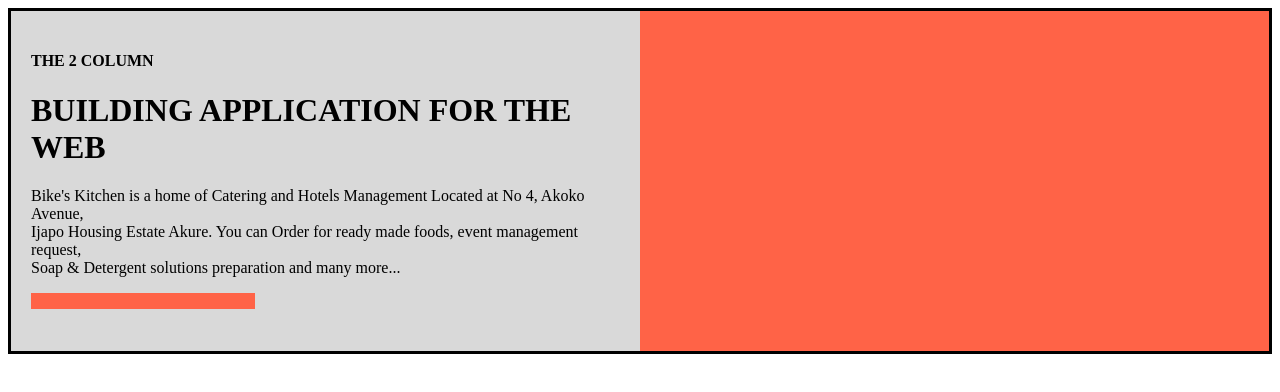
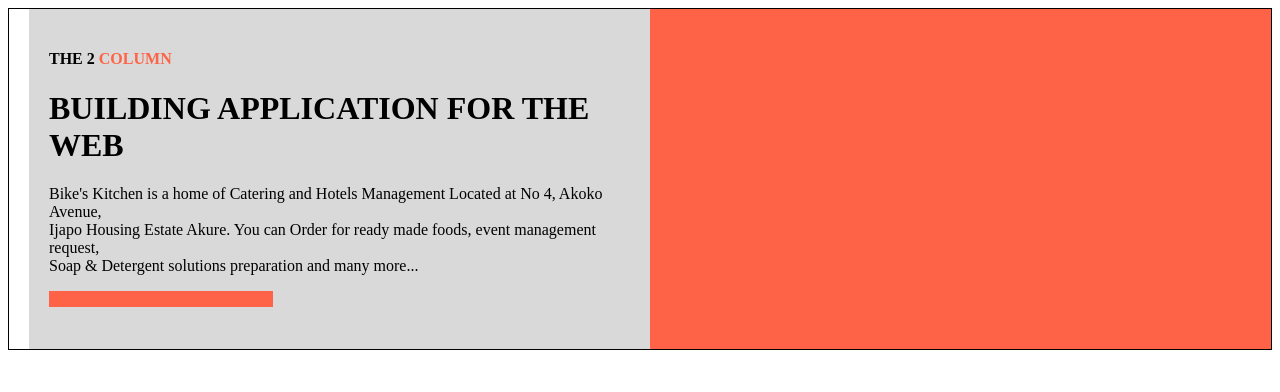
Before and after one commit to badeyemo/ajibike, a plain HTML site: page bike.html in a window 1280 px wide. Drawn offline with Linux system fonts and the light colour scheme.

Commit message:
additinal files commit

```diff
--- a/bike.css
+++ b/bike.css
@@ -1,7 +1,8 @@
 .parent_div {
-    border: 3px solid black;
+    border: 1px solid black;
     display: flex;
     flex-direction: row;
+    /* margin: 0; */
 
 }
 
@@ -9,7 +10,7 @@
     background: #d9d9d9;
     height: 300px;
     width: 50%;
-    /* margin-left: 20px; */
+    margin-left: 20px;
     padding: 20px;
 
 }
@@ -25,7 +26,8 @@
 #H1{
 
 }
-#H4{
+span{
+    color: tomato;
 
 }
 
--- a/bike.html
+++ b/bike.html
@@ -10,7 +10,7 @@
     <div class="parent_div">
 
         <div class="left_div">
-            <H4>THE 2 COLUMN</H4>
+            <H4>THE 2 <span>COLUMN</span></H4>
             <H1>BUILDING APPLICATION FOR THE WEB</H1>
             <p>Bike's Kitchen is a home of Catering and Hotels Management
                 Located at No 4, Akoko Avenue,<br> Ijapo Housing Estate Akure.
```
